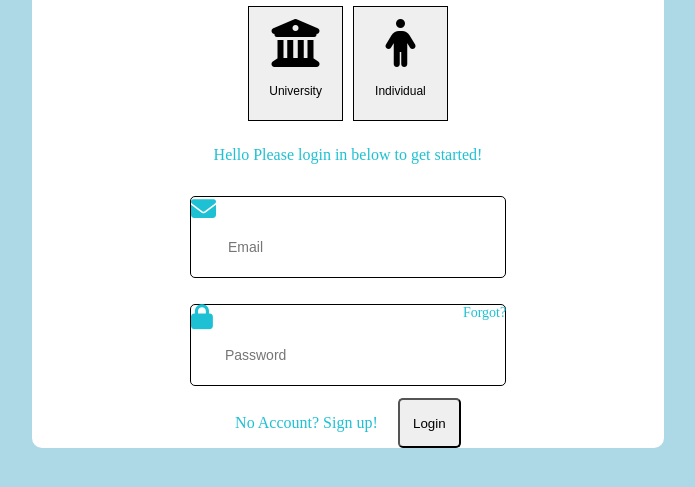
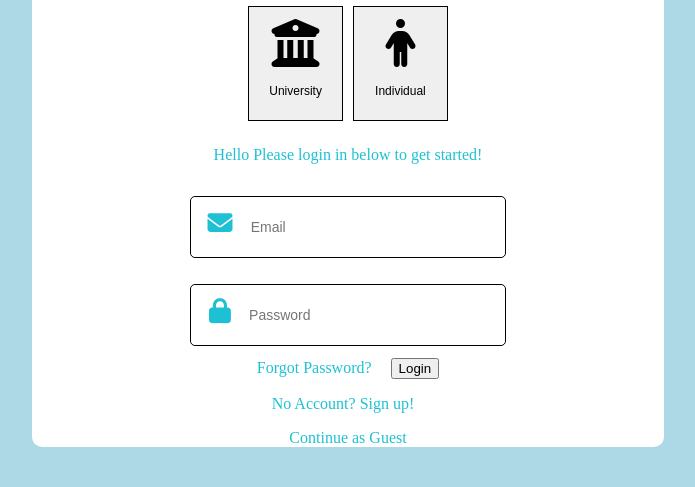
Before and after one commit to phomann13/MediHacks23_ETPK, a plain HTML site: page Landing.html in a window 1280 px wide. Shown: the part 121-608 px from the top of the page, without its empty margins (292-987 px from the left). Drawn offline with Linux system fonts and the light colour scheme.

Commit message:
Finished look, needs view width fixes, and linking to pages

```diff
--- a/Landing.html
+++ b/Landing.html
@@ -48,14 +48,21 @@
                         <input type="password" required placeholder="Password"/>
                         <!---<span class="placeholder">Password</span>--->
                       </label>
-                    <a>Forgot?</a>
+
                 </div>
+                <div class="actions">
+                    <a>Forgot Password?</a>
+                <button>
+                    Login
+                </button>
+                </div>
+
+
             </div>
             <div class="no-account">
                 <p>No Account? <a>Sign up!</a></p>
-                <button>
-                    Login
-                </button>
+                <link>Continue as Guest<link>
+
             </div>
 
             <div class="guest">
--- a/stylesheet.css
+++ b/stylesheet.css
@@ -54,9 +54,11 @@ body{
     text-align: center;
 
 }
+.actions a {
+    margin-right: 15px;
+}
 .email, .password{
-    display: flex;
-    float:inline-start;
+
     border-radius: 5px;
     margin: 2%;
     border: 1px solid black;
@@ -128,11 +130,11 @@ body{
     z-index: 3;
  }
 
-
-
 .no-account{
-    display: flex;
+    display: block;
     justify-content: center;
+    align-items: center;
+    align-self: center;
 
   }
 
```
